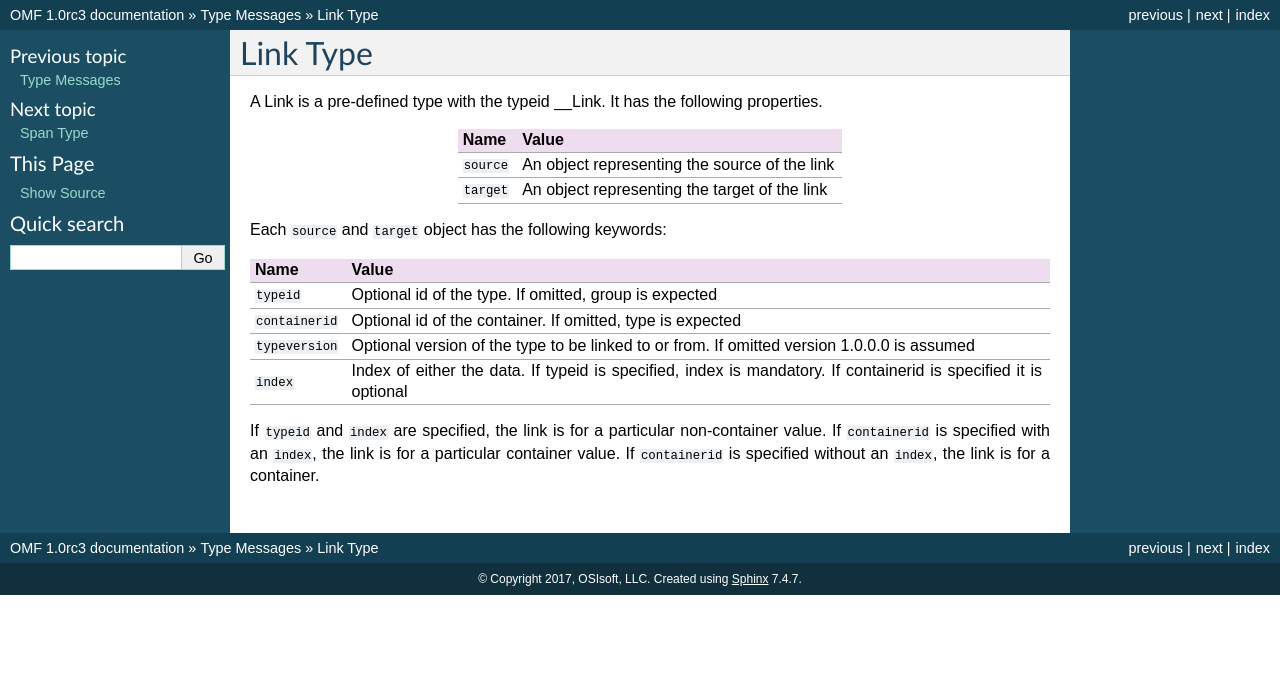
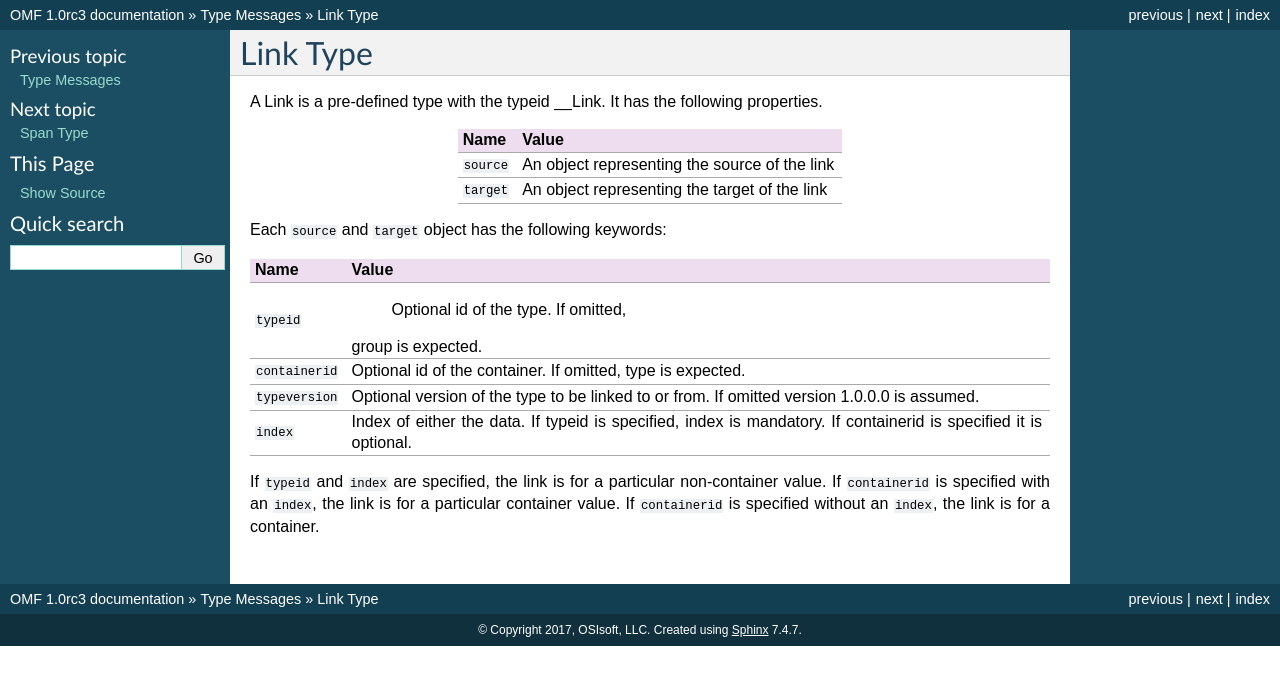
Before and after one commit to AVEVA/OMF-Docs, a Sphinx documentation site: the page built from docs/Link_Type.rst, in a window 1280 px wide. Shown: the top 685 px of the page. Built offline with Sphinx 7.4.7, drawn with Linux system fonts in a browser that asks for light colours.

```diff
--- a/docs/Link_Type.rst
+++ b/docs/Link_Type.rst
@@ -12,13 +12,20 @@ Name                Value
 
 Each ``source`` and ``target`` object has the following keywords:
 
-=================== =============================
+=================== ======================================
 Name                Value
-=================== =============================
-``typeid``   	    Optional id of the type. If omitted, group is expected
-``containerid``     Optional id of the container. If omitted, type is expected
-``typeversion``     Optional version of the type to be linked to or from. If omitted version 1.0.0.0 is assumed
-``index``           Index of either the data. If typeid is specified, index is mandatory. If containerid is specified it is optional
-=================== =============================
+=================== ======================================
+``typeid``   	      Optional id of the type. If omitted,
+                    group is expected.
+``containerid``     Optional id of the container. If
+                    omitted, type is expected.
+``typeversion``     Optional version of the type to be
+                    linked to or from. If omitted
+                    version 1.0.0.0 is assumed.
+``index``           Index of either the data. If typeid
+                    is specified, index is mandatory.
+                    If containerid is specified it is
+                    optional.
+=================== ======================================
 
 If ``typeid`` and ``index`` are specified, the link is for a particular non-container value. If ``containerid`` is specified with an ``index``, the link is for a particular container value. If ``containerid`` is specified without an ``index``, the link is for a container.
```
